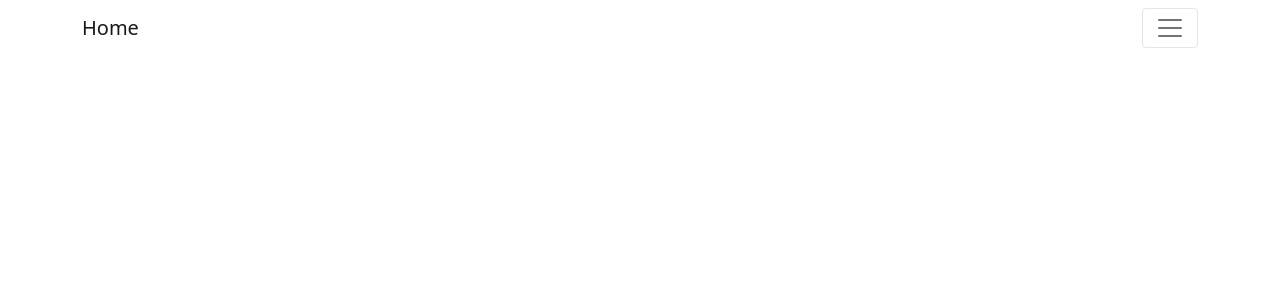
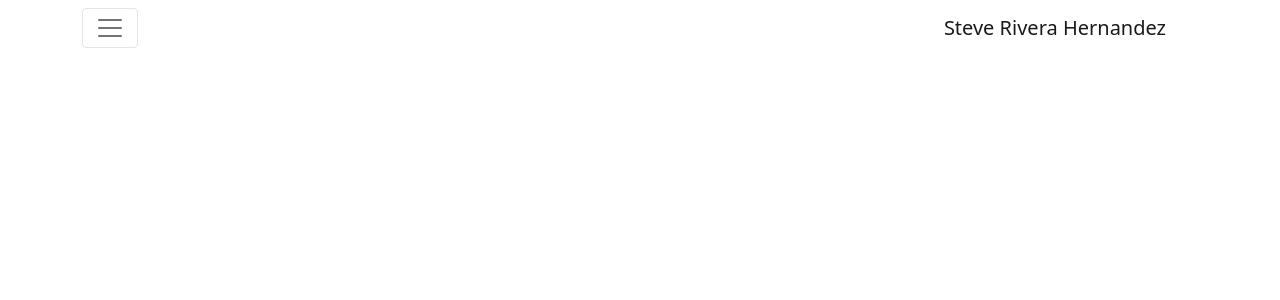
Before and after one commit to Purefallen11/Portfolio, a React (Create React App) app: page / in a window 1280 px wide. Shown: the top 300 px of the page. Built offline with nearby package versions, Linux system fonts and the light colour scheme.

Commit message:
changed navbar layout to have my name on right side of screen and made collapse button appear on left

```diff
--- a/src/App.js
+++ b/src/App.js
@@ -16,12 +16,10 @@ function App() {
   return (
     <div>
       <Navbar light className="container">
-        <NavbarBrand>
-          <Link to="/" className="navbar-brand">Home</Link>
-        </NavbarBrand>
-        <NavbarToggler onClick={clickHandler} size="lg" />
+        <NavbarToggler onClick={clickHandler} className="mr-2" size="md"/>
+        <NavbarBrand><Link to="/" className="navbar-brand">Steve Rivera Hernandez</Link></NavbarBrand>
         <Collapse isOpen={!collapsed} navbar>
-          <Nav className="dropdown-menu">
+          <Nav navbar>
             <NavItem className="dropdown-item">
               <Link to="/projects" className="nav-link">Projects</Link>
             </NavItem>
```
